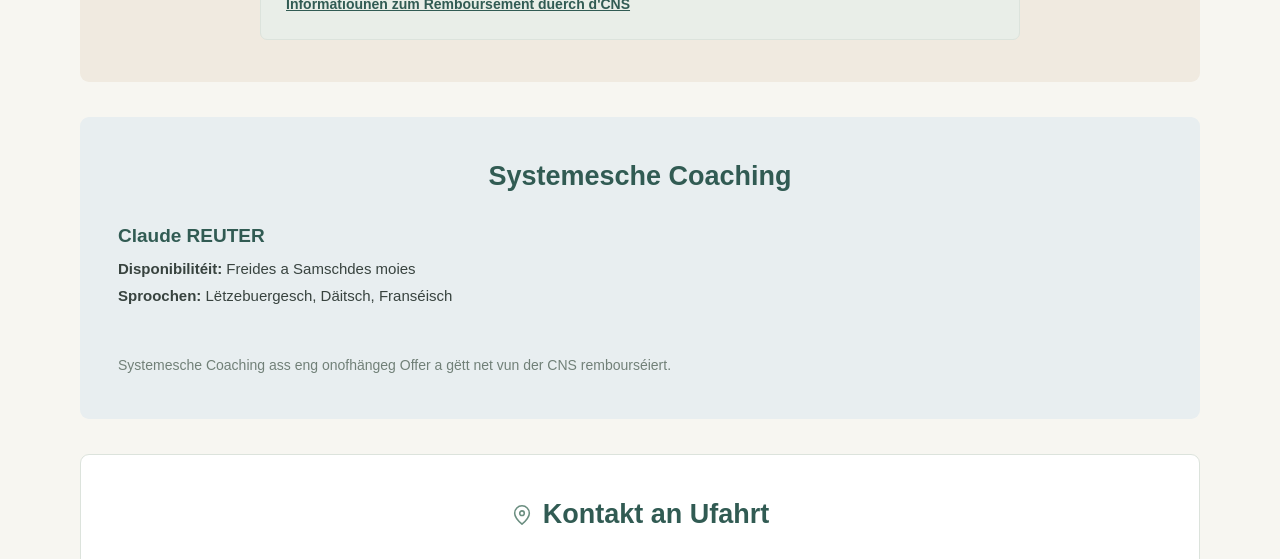
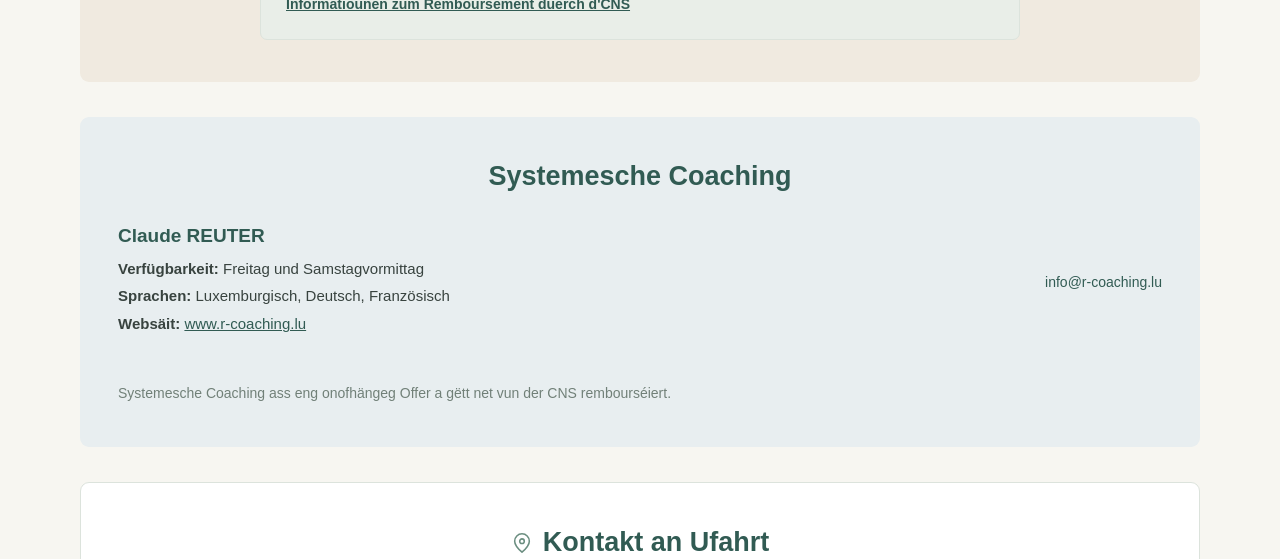
Before and after one commit to bjoernbrightside/praxis-schwebsange, a Jekyll site: the page built from lu/index.md, in a window 1280 px wide and 900 px high, scrolled down 1600 px, cut to the strip 0-559 px from the top of the window. Built offline with Jekyll 4.4.1, drawn with Linux system fonts in a browser that asks for light colours.

Commit message:
Update index.md

```diff
--- a/lu/index.md
+++ b/lu/index.md
@@ -97,14 +97,17 @@ lang: lu
 <section id="systemesche-coaching" class="content-section coaching-section">
   <h2>Systemesche Coaching</h2>
   <div class="person-list">
-    <div class="person">
-      <div class="person-info">
-        <h3>Claude REUTER</h3>
-        <p><strong>Disponibilitéit:</strong> Freides a Samschdes moies</p>
-        <p><strong>Sproochen:</strong> Lëtzebuergesch, Däitsch, Franséisch</p>
-      </div>
-      <div class="person-contact"></div>
-    </div>
+<div class="person">
+  <div class="person-info">
+    <h3>Claude REUTER</h3>
+    <p><strong>Verfügbarkeit:</strong> Freitag und Samstagvormittag</p>
+    <p><strong>Sprachen:</strong> Luxemburgisch, Deutsch, Französisch</p>
+    <p><strong>Websäit:</strong> <a href="https://www.r-coaching.lu" target="_blank" rel="noopener">www.r-coaching.lu</a></p>
+  </div>
+  <div class="person-contact">
+    <a href="mailto:info@r-coaching.lu">info@r-coaching.lu</a>
+  </div>
+</div>
   </div>
   <p class="coaching-note">
     Systemesche Coaching ass eng onofhängeg Offer a gëtt net vun der CNS rembourséiert.
```
